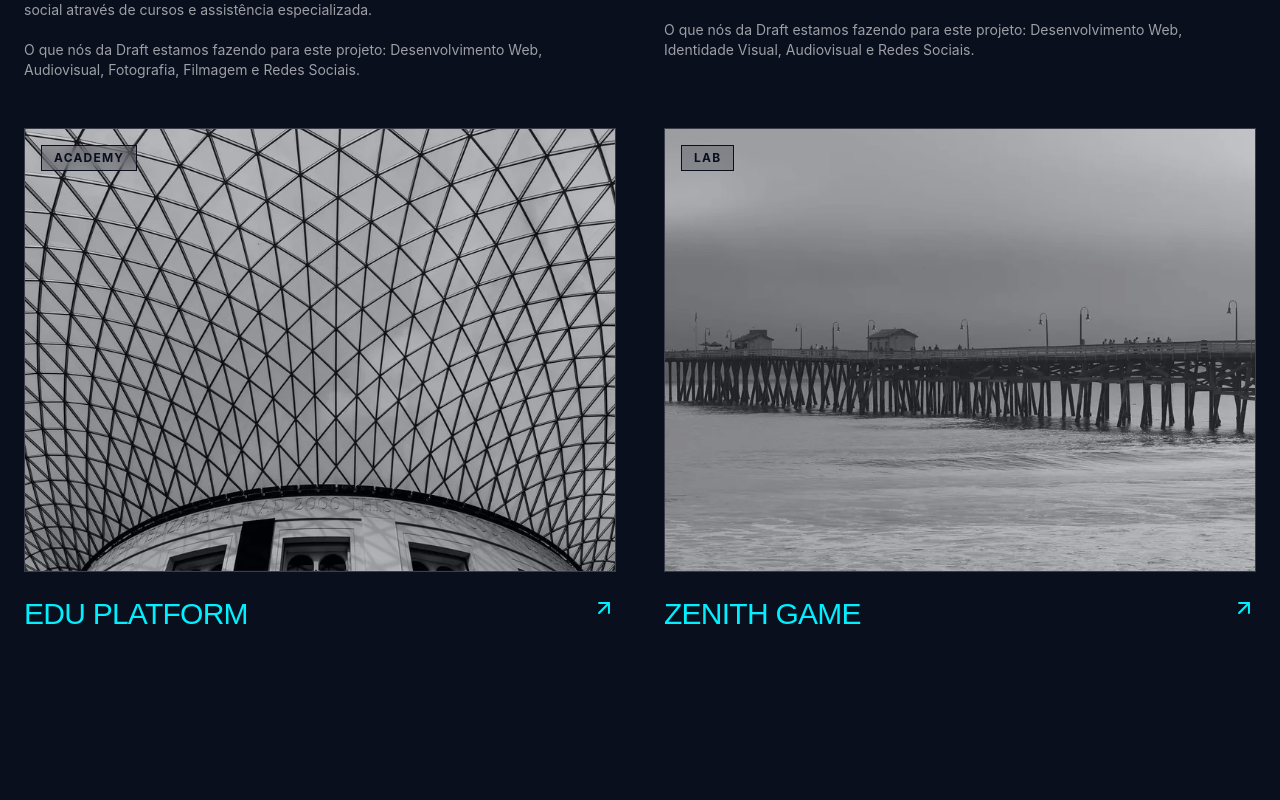
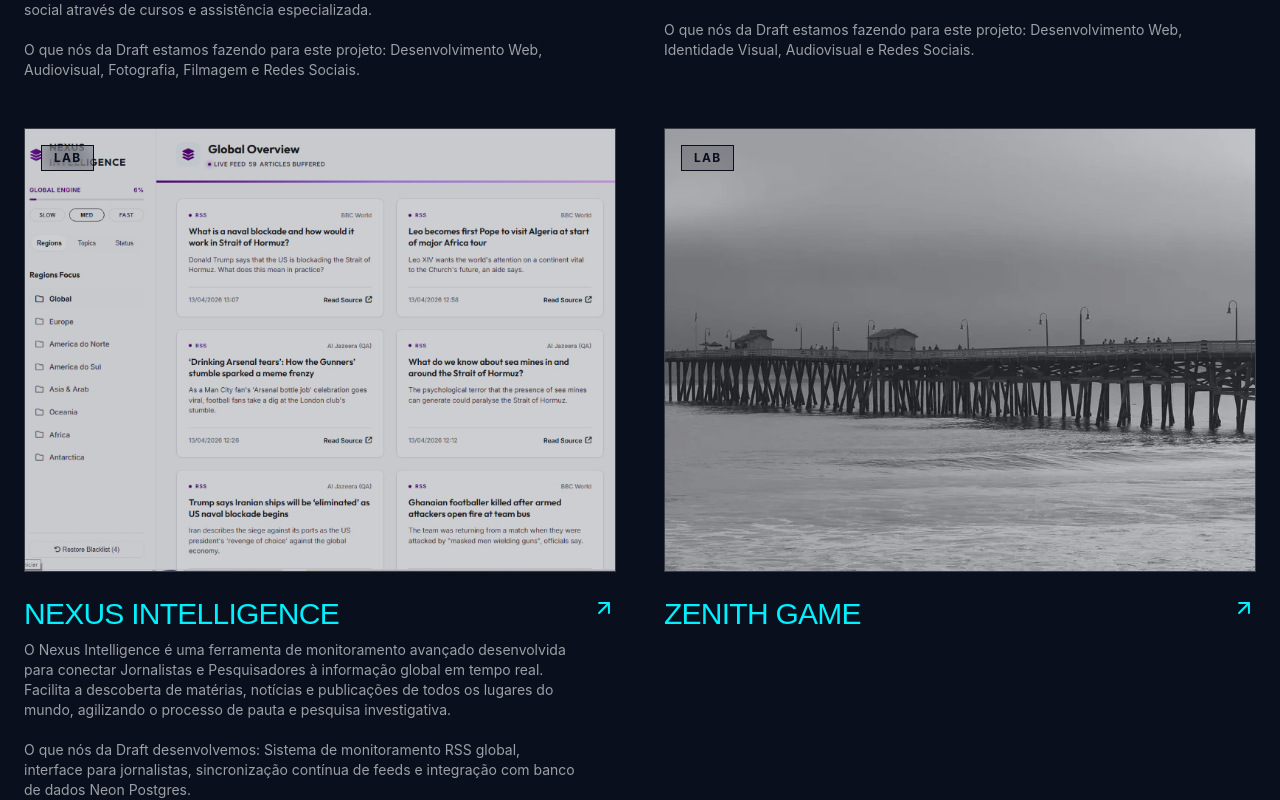
Before and after one commit to iwerry/DraftCreativeStudio, a React (Vite) app: page / in a window 1280 px wide. Shown: the part 4208-5008 px from the top of the page. Built offline with nearby package versions, Linux system fonts and the light colour scheme.

Commit message:
feat: atualiza projeto Nexus Intelligence (LAB) e substitui proj_edu.webp por .jpg

```diff
--- a/src/Home.tsx
+++ b/src/Home.tsx
@@ -106,9 +106,11 @@
     description: "O Instituto Mais Brasília fortalece a cidadania e o desenvolvimento social no DF, unindo transparência, ética e inovação para transformar realidades. Atua em causas como empoderamento feminino e inclusão, sendo um elo entre tradição institucional e soluções contemporâneas.\n\nO que nós da Draft estamos fazendo para este projeto: Desenvolvimento Web, Identidade Visual, Audiovisual e Redes Sociais."
   },
   {
-    title: "Edu Platform",
-    category: "ACADEMY",
-    image: "/studio/proj_edu.webp"
+    title: "Nexus Intelligence",
+    category: "LAB",
+    image: "/studio/proj_edu.jpg",
+    link: "https://nexus-phi-sand.vercel.app/",
+    description: "O Nexus Intelligence é uma ferramenta de monitoramento avançado desenvolvida para conectar Jornalistas e Pesquisadores à informação global em tempo real. Facilita a descoberta de matérias, notícias e publicações de todos os lugares do mundo, agilizando o processo de pauta e pesquisa investigativa.\n\nO que nós da Draft desenvolvemos: Sistema de monitoramento RSS global, interface para jornalistas, sincronização contínua de feeds e integração com banco de dados Neon Postgres."
   },
   {
     title: "Zenith Game",
```
Also changed, not shown: public/studio/proj_edu.jpg (added), public/studio/proj_edu.webp (deleted).
